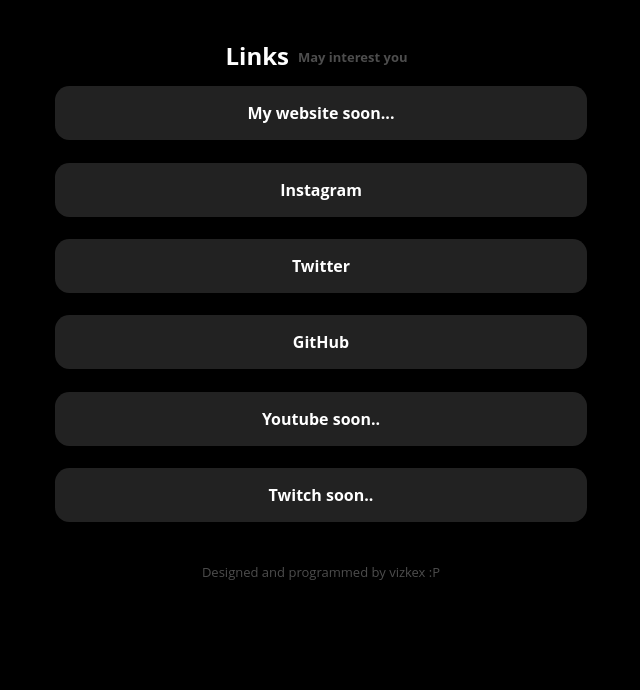
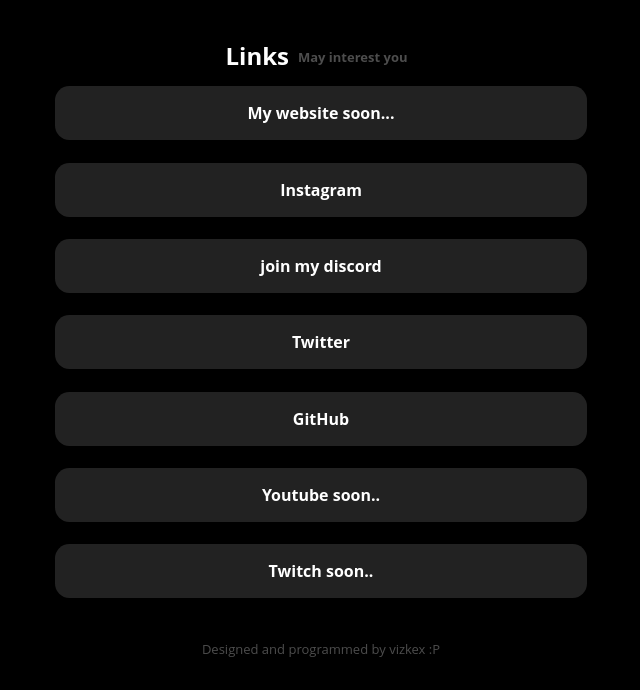
Before and after one commit to vizkex/links, a plain HTML site: page index.html in a window 1280 px wide. Shown: the part 190-880 px from the top of the page, without its empty margins (319-959 px from the left). Before the commit the page ends 803 px from the top, so only its background shows below. Drawn offline with Linux system fonts and the light colour scheme.

Commit message:
Update index.html
adding join my discord :D

```diff
--- a/index.html
+++ b/index.html
@@ -110,6 +110,7 @@
           <h1>Links<p>May interest you</p></h1>
         <li><a href="" target="_blank" >My website soon...</a></li>
         <li><a href="https://www.instagram.com/vizkex/" target="_blank">Instagram</a></li>
+        <li><a href="https://discord.gg/zFhbfgCG" target="_blank" >join my discord</a></li>
         <li><a href="https://twitter.com/vizkex" target="_blank">Twitter</a></li>
         <li><a href="https://github.com/vizkex/MyNvim" target="_blank">GitHub</a></li>
         <li><a href="" target="_blank">Youtube soon..</a></li>
```
